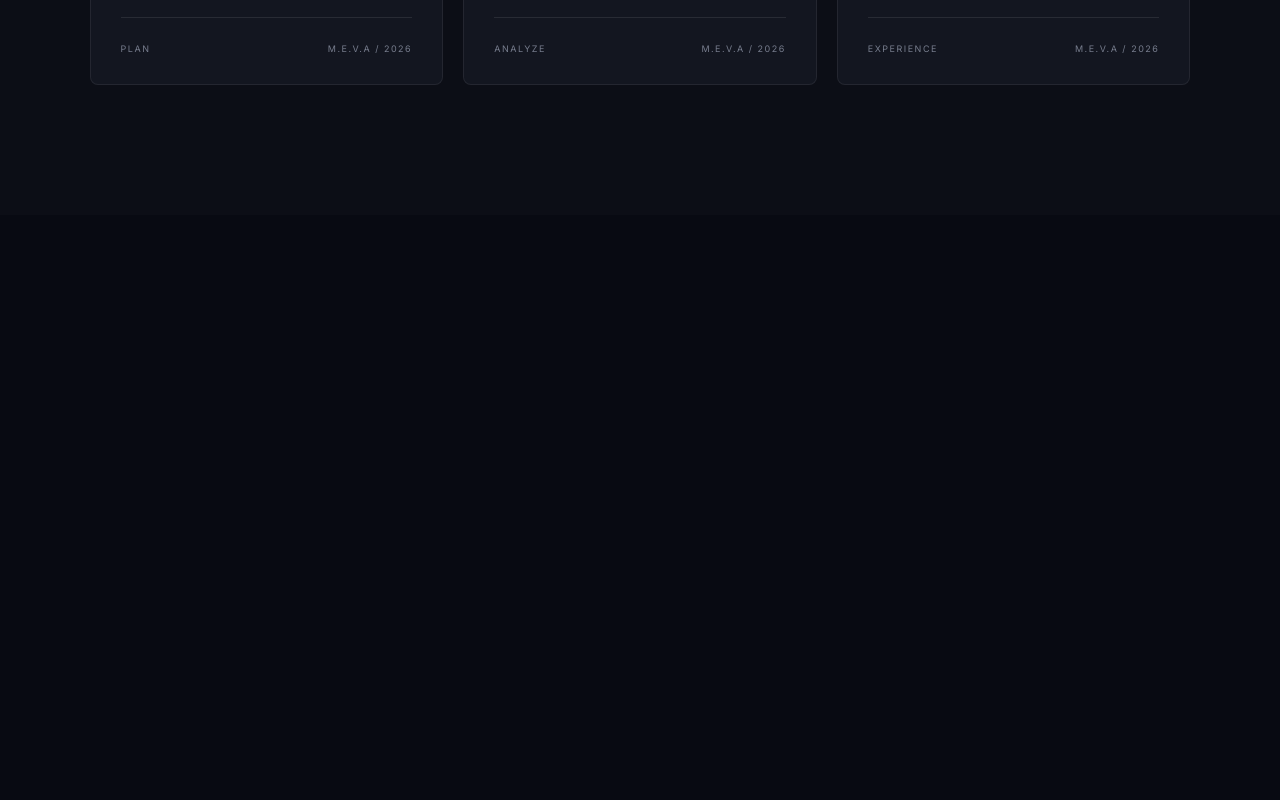
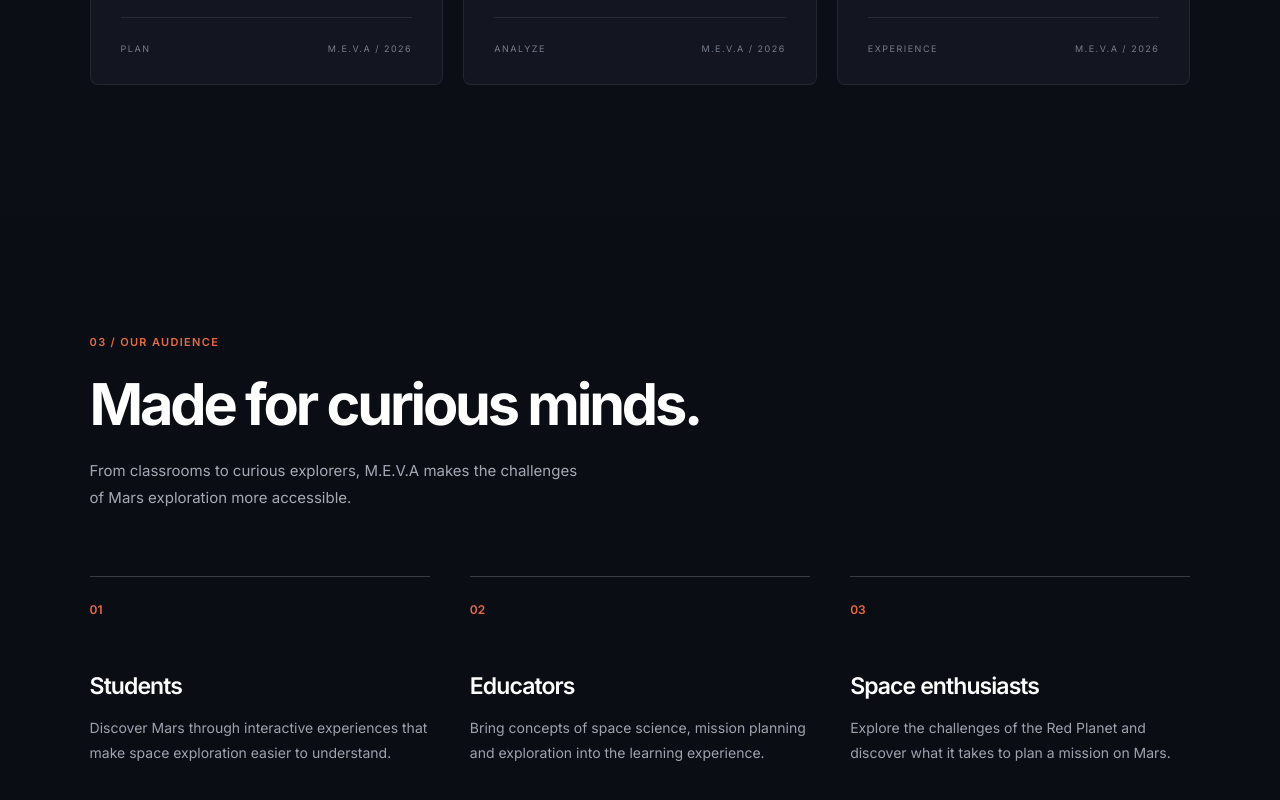
Before and after one commit to Joaovitor-bot/meva-landing-page, a React (Vite) app: page / in a window 1280 px wide. Shown: the part 1472-2272 px from the top of the page. Before the commit the page ends 1687 px from the top, so only its background shows below. Built offline with nearby package versions, Linux system fonts and the light colour scheme.

Commit message:
feat: add audience section with scroll animations

```diff
--- a/src/App.jsx
+++ b/src/App.jsx
@@ -2,6 +2,7 @@
 import Navbar from "./components/Navbar";
 import Hero from "./components/Hero";
 import Benefits from "./components/Benefits";
+import Audience from "./components/Audience";
 
 function App() {
   return (
@@ -11,6 +12,7 @@ function App() {
       <main id="home">
         <Hero />
         <Benefits />
+        <Audience />
       </main>
     </>
   );
--- /dev/null
+++ b/src/components/Audience.jsx
@@ -0,0 +1,96 @@
+
+import { useEffect, useRef } from "react";
+import "../styles/Audience.css";
+
+const audiences = [
+  {
+    number: "01",
+    title: "Students",
+    description:
+      "Discover Mars through interactive experiences that make space exploration easier to understand.",
+  },
+  {
+    number: "02",
+    title: "Educators",
+    description:
+      "Bring concepts of space science, mission planning and exploration into the learning experience.",
+  },
+  {
+    number: "03",
+    title: "Space enthusiasts",
+    description:
+      "Explore the challenges of the Red Planet and discover what it takes to plan a mission on Mars.",
+  },
+];
+
+function Audience() {
+  const sectionRef = useRef(null);
+
+  useEffect(() => {
+    const section = sectionRef.current;
+    if (!section) return;
+
+    const observer = new IntersectionObserver(
+      ([entry]) => {
+        if (entry.isIntersecting) {
+          section.classList.add("audience-visible");
+          observer.unobserve(section);
+        }
+      },
+      { threshold: 0.15 }
+    );
+
+    observer.observe(section);
+
+    return () => observer.disconnect();
+  }, []);
+
+  return (
+    <section
+      className="audience-section"
+      id="audience"
+      ref={sectionRef}
+      aria-labelledby="audience-title"
+    >
+      <div className="audience-container">
+
+        <div className="audience-heading">
+          <span className="audience-label">
+            03 / OUR AUDIENCE
+          </span>
+
+          <h2 id="audience-title">
+            Made for curious minds.
+          </h2>
+
+          <p>
+            From classrooms to curious explorers,
+            M.E.V.A makes the challenges of Mars
+            exploration more accessible.
+          </p>
+        </div>
+
+        <div className="audience-grid">
+          {audiences.map((item) => (
+            <article
+              className="audience-item"
+              key={item.number}
+            >
+              <span className="audience-number">
+                {item.number}
+              </span>
+
+              <div className="audience-item-content">
+                <h3>{item.title}</h3>
+                <p>{item.description}</p>
+              </div>
+            </article>
+          ))}
+        </div>
+
+      </div>
+    </section>
+  );
+}
+
+export default Audience;
--- /dev/null
+++ b/src/styles/Audience.css
@@ -0,0 +1,139 @@
+
+.audience-section {
+  padding: 120px 7%;
+  background: #0b0d14;
+}
+
+.audience-container {
+  max-width: 1450px;
+  margin: 0 auto;
+}
+
+/* HEADING */
+
+.audience-heading {
+  max-width: 650px;
+  margin-bottom: 65px;
+}
+
+.audience-label {
+  display: block;
+  margin-bottom: 22px;
+  color: #e56b45;
+  font-size: 11px;
+  font-weight: 600;
+  letter-spacing: 0.12em;
+}
+
+.audience-heading h2 {
+  font-family: "Inter", sans-serif;
+  font-size: clamp(36px, 4.5vw, 64px);
+  font-weight: 700;
+  letter-spacing: -0.055em;
+  line-height: 1.15;
+  margin-bottom: 20px;
+}
+
+.audience-heading p {
+  max-width: 500px;
+  color: #a6a9b5;
+  font-size: 15px;
+  line-height: 1.8;
+}
+
+/* GRID */
+
+.audience-grid {
+  display: grid;
+  grid-template-columns: repeat(3, minmax(0, 1fr));
+  gap: 40px;
+}
+
+.audience-item {
+  border-top: 1px solid rgba(255, 255, 255, 0.2);
+  padding-top: 25px;
+  transition: border-color 0.3s ease;
+}
+
+.audience-item:hover {
+  border-color: #e56b45;
+}
+
+.audience-number {
+  display: block;
+  color: #e56b45;
+  font-size: 12px;
+  font-weight: 600;
+  margin-bottom: 55px;
+}
+
+.audience-item h3 {
+  color: #fff;
+  font-size: 23px;
+  font-weight: 600;
+  letter-spacing: -0.04em;
+  margin-bottom: 15px;
+}
+
+.audience-item p {
+  max-width: 340px;
+  color: #9ea2af;
+  font-size: 14px;
+  line-height: 1.8;
+}
+
+/* SCROLL ANIMATION */
+
+.audience-heading,
+.audience-item {
+  opacity: 0;
+  transform: translateY(25px);
+  transition:
+    opacity 0.7s ease,
+    transform 0.7s ease,
+    border-color 0.3s ease;
+}
+
+.audience-visible .audience-heading,
+.audience-visible .audience-item {
+  opacity: 1;
+  transform: translateY(0);
+}
+
+.audience-visible .audience-item:nth-child(2) {
+  transition-delay: 0.1s;
+}
+
+.audience-visible .audience-item:nth-child(3) {
+  transition-delay: 0.2s;
+}
+
+/* RESPONSIVE */
+
+@media (max-width: 850px) {
+  .audience-section {
+    padding: 85px 6%;
+  }
+
+  .audience-grid {
+    grid-template-columns: 1fr;
+    gap: 35px;
+  }
+
+  .audience-heading {
+    margin-bottom: 45px;
+  }
+
+  .audience-number {
+    margin-bottom: 25px;
+  }
+}
+
+@media (prefers-reduced-motion: reduce) {
+  .audience-heading,
+  .audience-item {
+    opacity: 1;
+    transform: none;
+    transition: none;
+  }
+}
```
